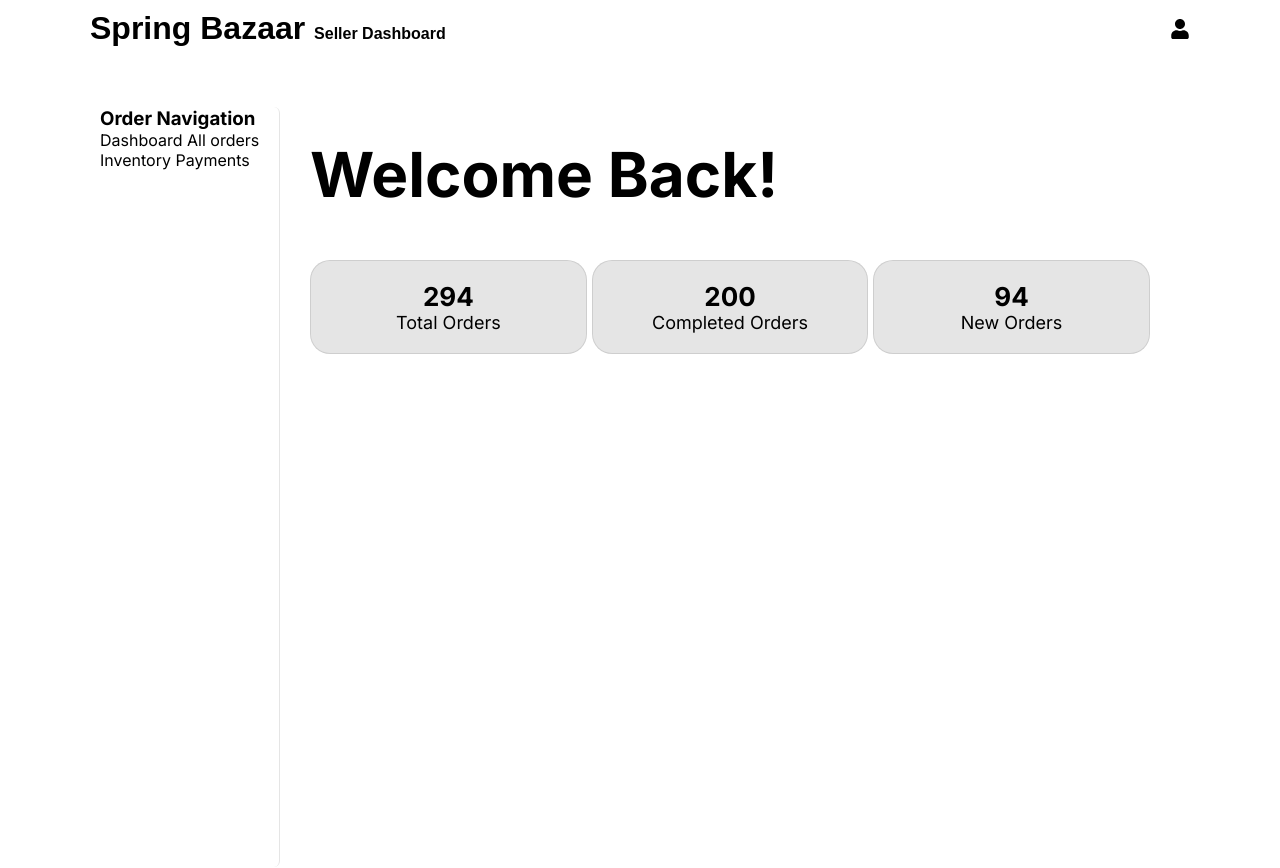
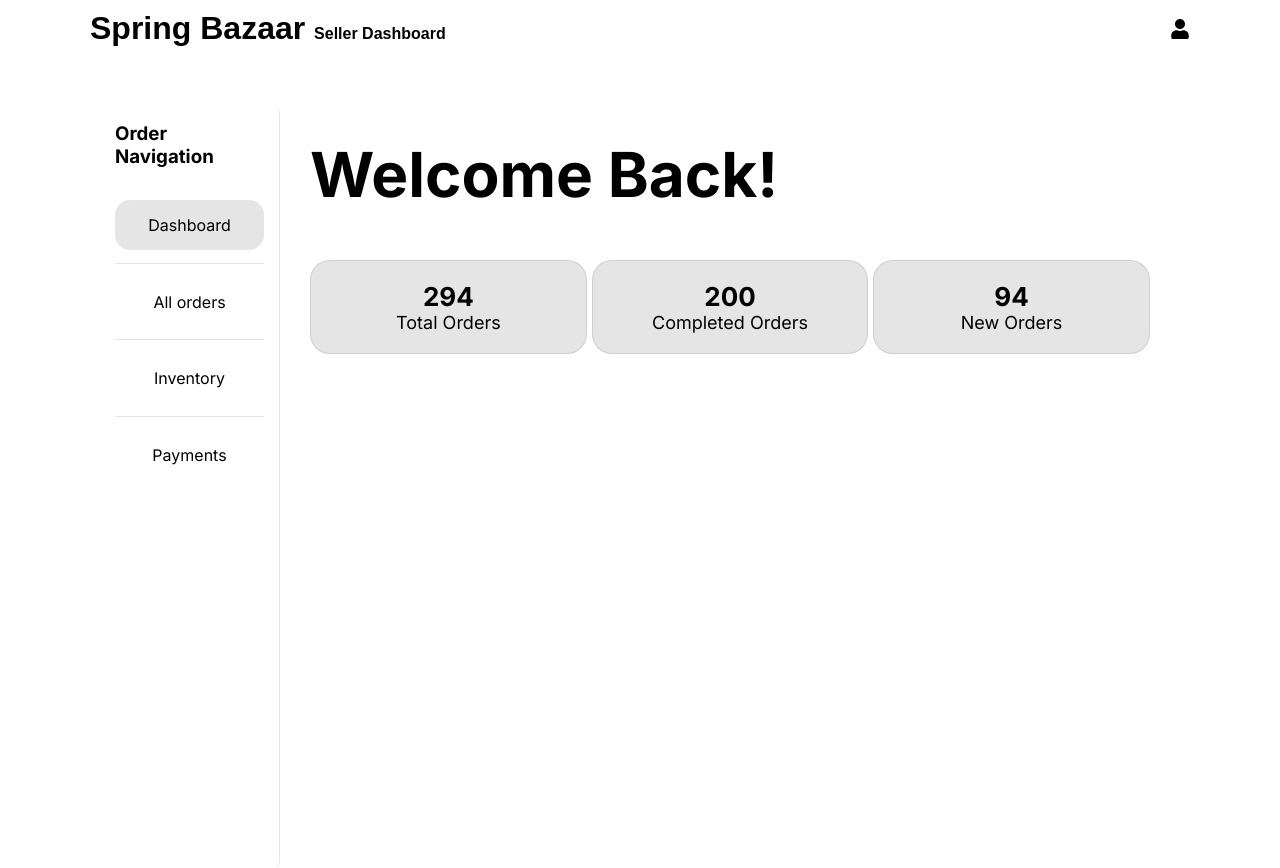
Before and after one commit to Rishabhraghwendra18/spring-bazaar, a Next.js app in the folder seller-dashboard/: page /dashboard in a window 1280 px wide. Shown: the top 868 px of the page. Built offline with nearby package versions, Linux system fonts and the light colour scheme; a web font is replaced by a local one.

Commit message:
designed order navigation

```diff
--- a/seller-dashboard/src/app/dashboard/page.css
+++ b/seller-dashboard/src/app/dashboard/page.css
@@ -1,13 +1,51 @@
-.dashbaord-container{
+.dashbaord-container {
   height: 95vh;
   padding: 50px 100px;
   display: grid;
   grid-template-columns: 0.2fr 1fr;
 }
-.side-bar{
+.side-bar {
   border-right: 1px solid rgba(0, 0, 0, 0.1);
   border-radius: 6px;
 }
-.order-management-container{
+.order-management-container {
   padding: 30px;
 }
+.side-bar {
+  display: flex;
+  flex-direction: column;
+  align-items: center;
+  /* justify-content: center; */
+  gap: 2rem;
+  padding: 15px;
+}
+.side-bar-options-container{
+    display: flex;
+    flex-direction: column;
+    gap: 0.8rem;
+    width: 100%;
+}
+.side-bar-option {
+  min-height: 50px;
+  display: flex;
+  justify-content: center;
+  align-items: center;
+  width: 100%;
+  cursor: pointer;
+}
+.side-bar-option:hover, .selected-option{
+    background-color: rgba(0, 0, 0, 0.1);
+    border-radius: 15px;
+}
+
+/* background-color: rgba(0, 0, 0, 0.1);
+border-radius: 12px;
+color: black; */
+
+.divider {
+  /* width: 1340px; */
+  height: 1px;
+  background-color: rgba(0, 0, 0, 0.1);
+  border: none;
+  /* margin: 50px auto; */
+}
--- a/seller-dashboard/src/app/dashboard/page.js
+++ b/seller-dashboard/src/app/dashboard/page.js
@@ -1,19 +1,32 @@
-import React from 'react'
+"use client"
+import {useState} from 'react'
 import "./page.css";
 import OrdersAnalytics from '@/components/OrdersAnalytics';
+import AllOrders from '@/components/AllOrders';
+import Inventory from '@/components/Inventory';
+import Payments from '@/components/Payments';
 
 function Dashboard() {
+  const [selectedOption, setSelectedOption] = useState("dashboard");
   return (
     <div className='dashbaord-container'>
         <div className='side-bar'>
             <h3>Order Navigation</h3>
-            Dashboard
-            All orders
-            Inventory
-            Payments
+            <div className='side-bar-options-container'>
+            <div className={`side-bar-option ${selectedOption == "dashboard"?"selected-option":""}`} onClick={()=>setSelectedOption("dashboard")}>Dashboard</div>
+            <hr className="divider" />
+            <div className={`side-bar-option ${selectedOption == "all_orders"?"selected-option":""}`} onClick={()=>setSelectedOption("all_orders")}>All orders</div>
+            <hr className="divider" />
+            <div className={`side-bar-option ${selectedOption == "inventory"?"selected-option":""}`} onClick={()=>setSelectedOption("inventory")}>Inventory</div>
+            <hr className="divider" />
+            <div className={`side-bar-option ${selectedOption == "payments"?"selected-option":""}`} onClick={()=>setSelectedOption("payments")}>Payments</div>
+            </div>
         </div>
         <div className='order-management-container'>
-            <OrdersAnalytics/>
+            {selectedOption == "dashboard" && <OrdersAnalytics/>}
+            {selectedOption == "all_orders" && <AllOrders/>}
+            {selectedOption == "inventory" && <Inventory/>}
+            {selectedOption == "payments" && <Payments/>}
         </div>
     </div>
   )
--- /dev/null
+++ b/seller-dashboard/src/components/AllOrders/index.js
@@ -0,0 +1,9 @@
+import React from 'react'
+
+function AllOrders() {
+  return (
+    <div>AllOrders</div>
+  )
+}
+
+export default AllOrders;
--- /dev/null
+++ b/seller-dashboard/src/components/Inventory/index.js
@@ -0,0 +1,9 @@
+import React from 'react'
+
+function Inventory() {
+  return (
+    <div>Inventory</div>
+  )
+}
+
+export default Inventory;
--- /dev/null
+++ b/seller-dashboard/src/components/Payments/index.js
@@ -0,0 +1,9 @@
+import React from 'react'
+
+function Payments() {
+  return (
+    <div>Payments</div>
+  )
+}
+
+export default Payments
```
Also changed, not shown: seller-dashboard/src/components/AllOrders/index.css (added), seller-dashboard/src/components/Inventory/index.css (added), seller-dashboard/src/components/Payments/index.css (added). Lines whose indentation alone changed are shown as unchanged.
